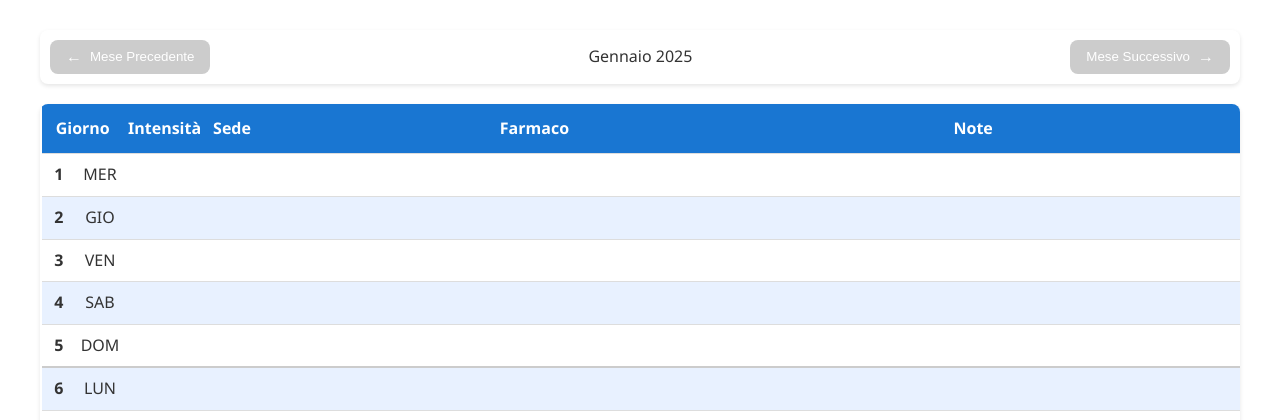
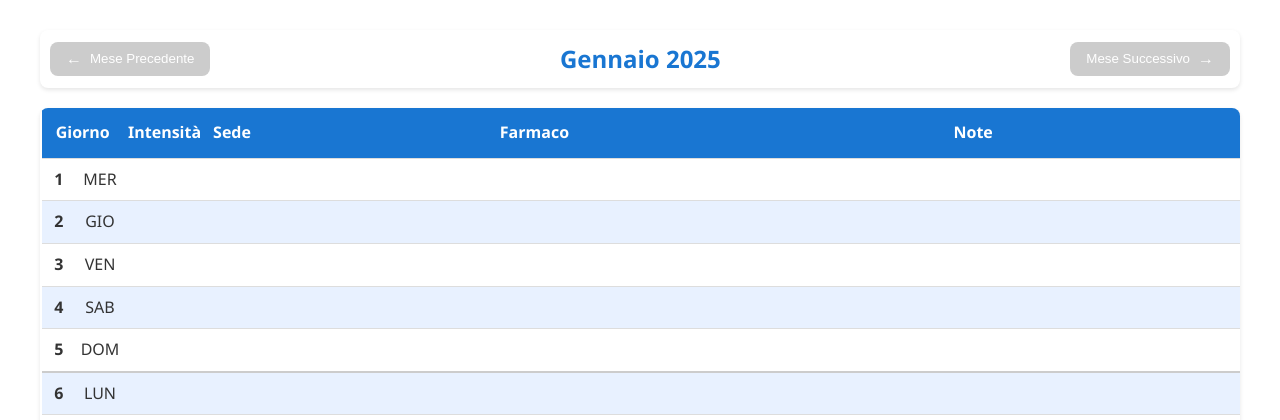
Before and after one commit to paoloe976/migraine-diary, a Flask app: page / in a window 1280 px wide. Shown: the part 161-581 px from the top of the page. Run offline with Flask 3, Linux system fonts and the light colour scheme; data that the repository does not hold is empty; some libraries are stand-ins or nearby versions.

Commit message:
Fix: rimozione event listener duplicati e miglioramento stile mese

```diff
--- a/static/style.css
+++ b/static/style.css
@@ -880,3 +880,13 @@ th:nth-child(2) {
         font-size: 1.5em;
     }
 }
+
+#currentMonth {
+    font-size: 1.5rem;
+    font-weight: bold;
+    color: #1976d2;
+    text-transform: capitalize;
+    margin: 0 15px;
+    min-width: 200px;
+    text-align: center;
+}
```
